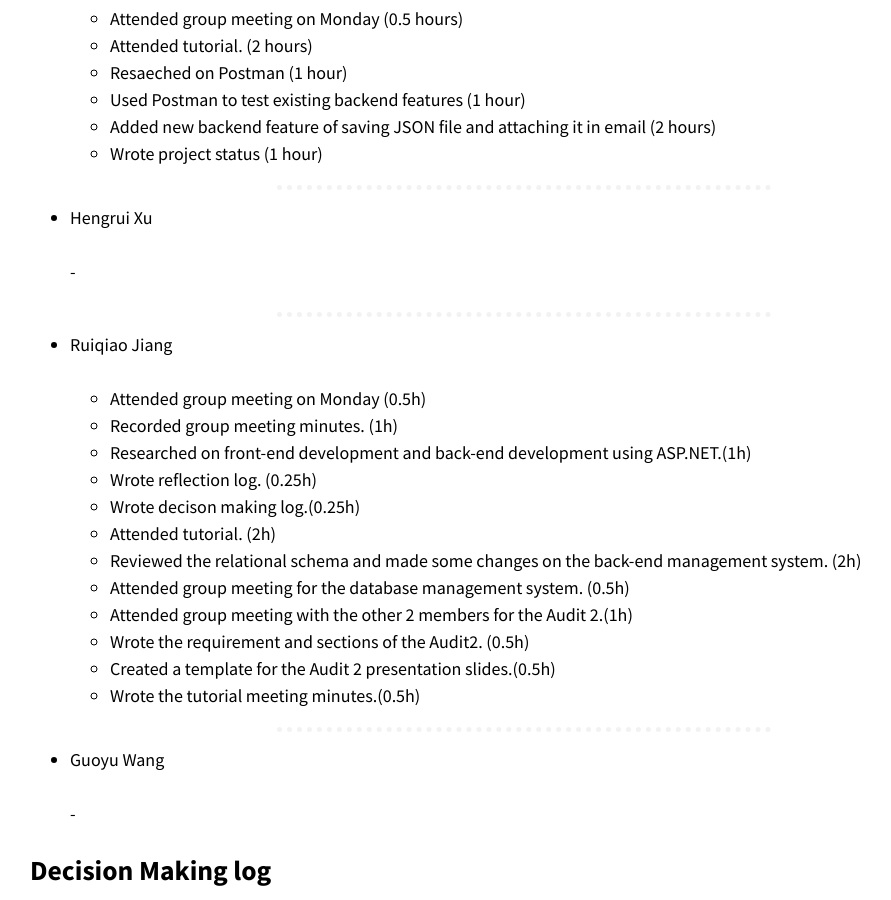
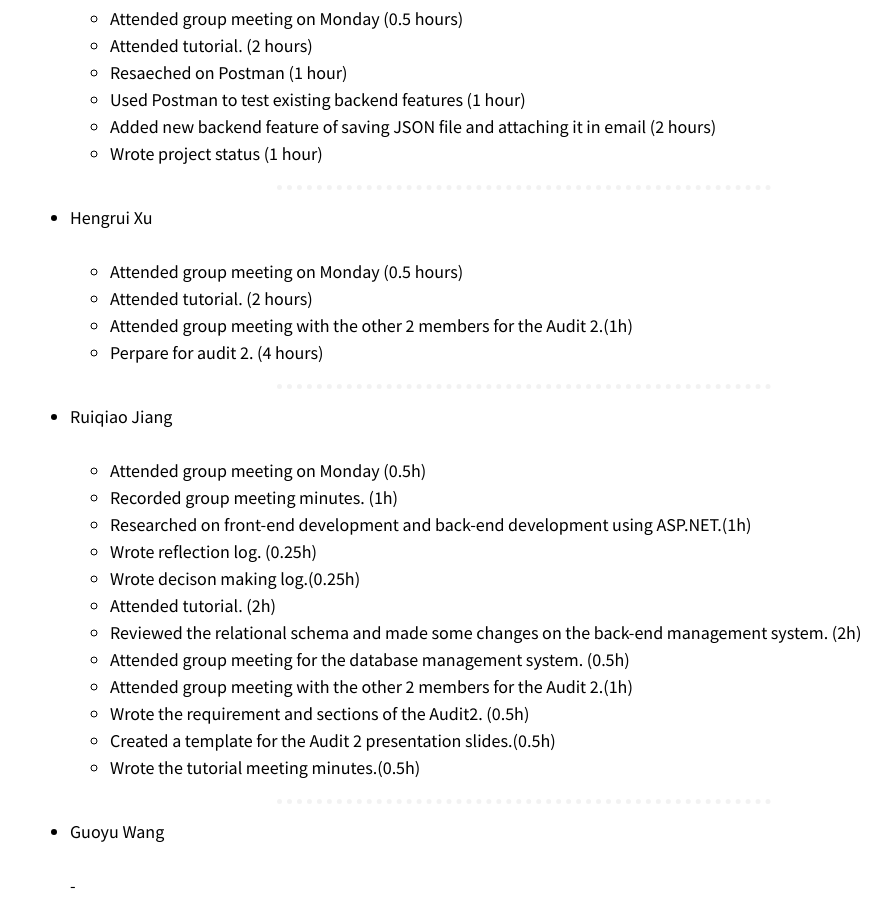
Before and after one commit to optofab/optofab.github.io, a Jekyll site: the page built from logs.md, in a window 1280 px wide and 900 px high, scrolled down 23148 px. Shown: the whole window, without its empty margins (116-1007 px from the left). Built offline with Jekyll 4.4.1, drawn with Linux system fonts in a browser that asks for light colours; nearby versions of some CDN libraries; emoji names are drawn with the system emoji font.

Commit message:
Update logs.md

```diff
--- a/logs.md
+++ b/logs.md
@@ -859,7 +859,10 @@ _[Don't forget to add hours for each of the work you've done. This line will be
 
 - Hengrui Xu
 
-  -
+  - Attended group meeting on Monday (0.5 hours)
+  - Attended tutorial. (2 hours)
+  - Attended group meeting with the other 2 members for the Audit 2.(1h)
+  - Perpare for audit 2. (4 hours)
 
 <hr class="hr-dotted">
 
```
